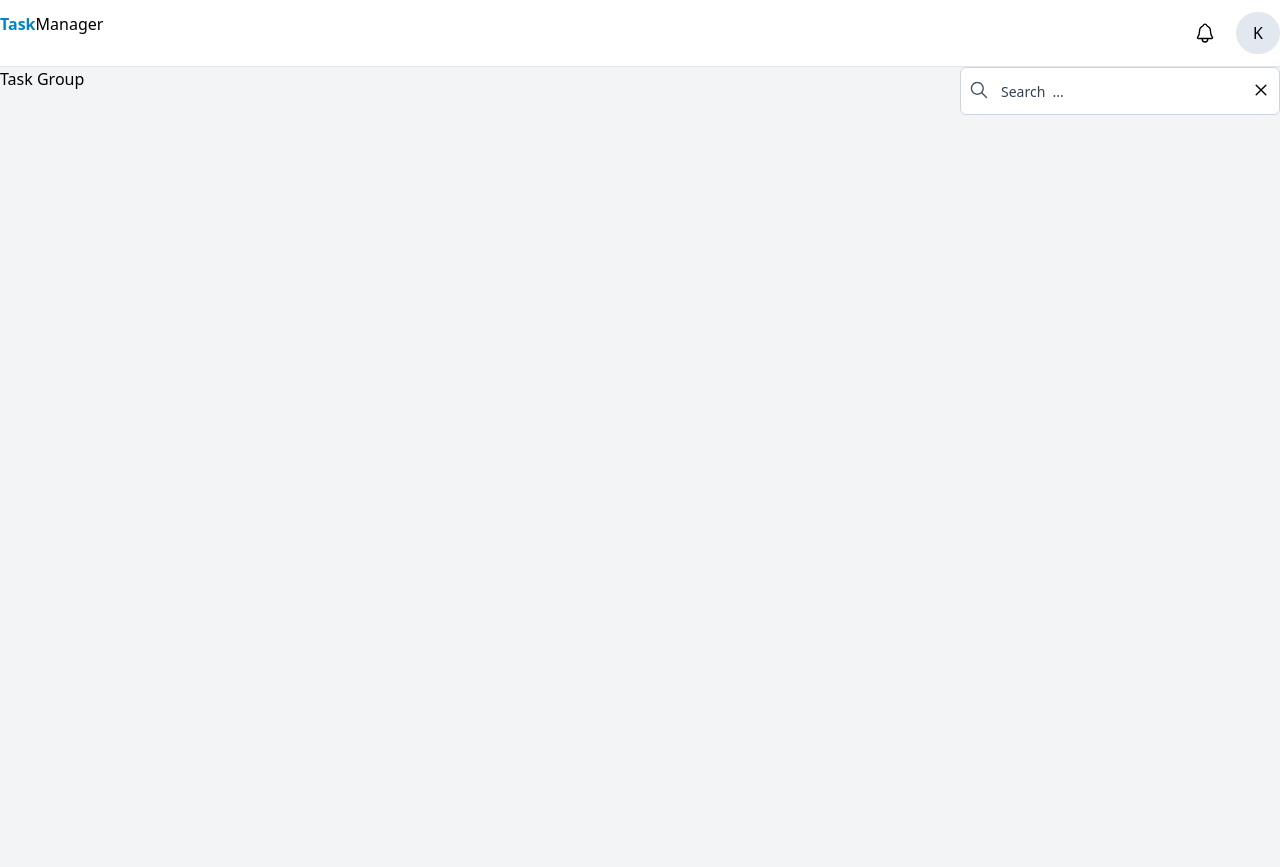
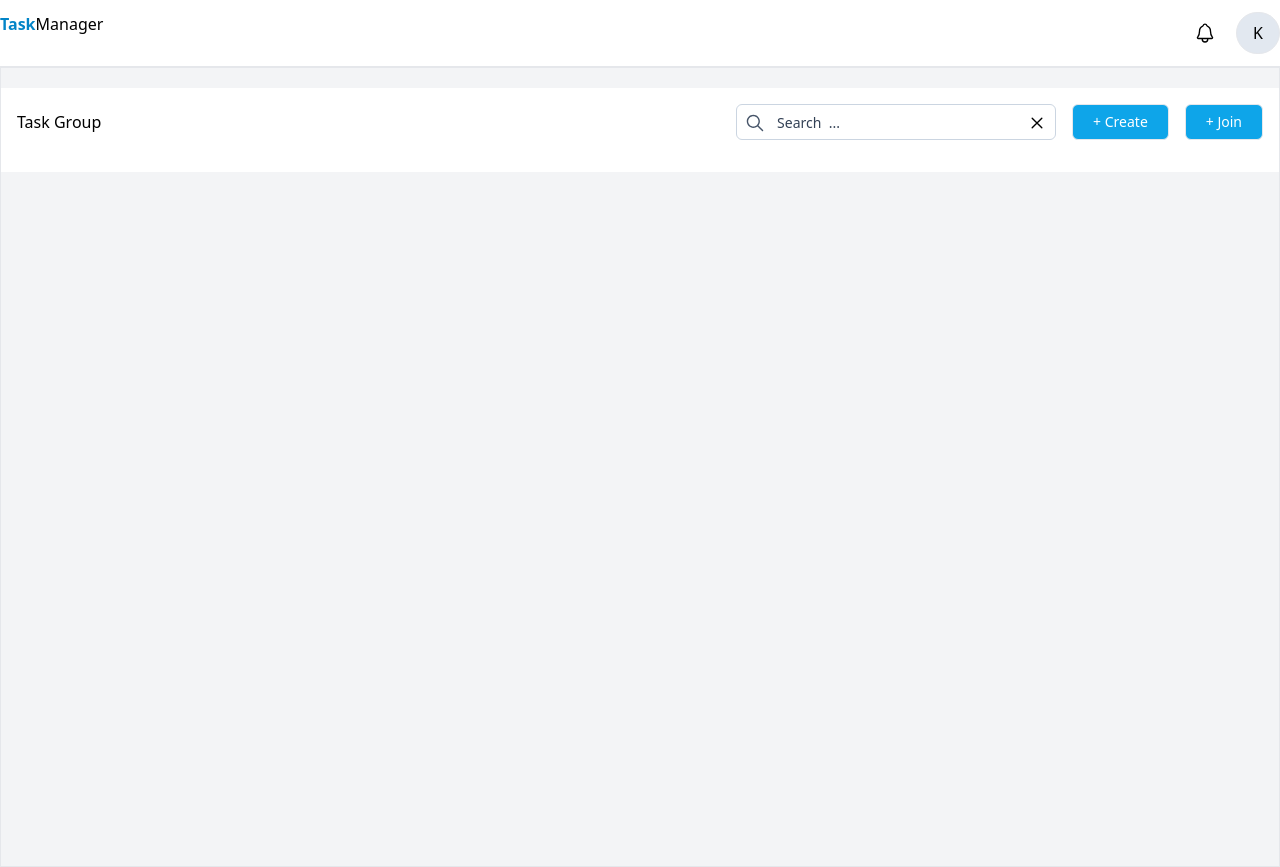
Before and after one commit to b1621/task-manager, a React (Vite) app in the folder client/: page / in a window 1280 px wide. Built offline with nearby package versions, Linux system fonts and the light colour scheme.

Commit message:
creating task group header

```diff
--- /dev/null
+++ b/client/src/components/Button.jsx
@@ -0,0 +1,14 @@
+import React from "react";
+
+const Button = ({ children, handleClick }) => {
+  return (
+    <button
+      className="rounded-md border bg-sky-500 px-5 py-1 text-sm text-white"
+      onClick={handleClick}
+    >
+      {children}
+    </button>
+  );
+};
+
+export default Button;
--- a/client/src/components/SearchBar.jsx
+++ b/client/src/components/SearchBar.jsx
@@ -5,12 +5,12 @@ import { IoCloseOutline } from "react-icons/io5";
 const SearchBar = ({ handleChange, searchValue, cancelSearch }) => {
   return (
     <>
-      <div className="relative flex h-12 w-[25vw]">
+      <div className="relative flex h-9 w-[25vw]">
         <label htmlFor="search">
           <IoIosSearch
             htmlFor="search"
             size={22}
-            className="absolute left-2 top-3 z-30 text-slate-600"
+            className="absolute left-2 top-2 z-30 text-slate-600"
           />
         </label>
         <input
@@ -24,7 +24,7 @@ const SearchBar = ({ handleChange, searchValue, cancelSearch }) => {
         <IoCloseOutline
           size={22}
           onClick={cancelSearch}
-          className="absolute right-2 top-3 z-30 cursor-pointer hover:scale-105 hover:text-black"
+          className="absolute right-2 top-2 z-30 cursor-pointer hover:scale-105 hover:text-black"
         />
       </div>
     </>
--- a/client/src/pages/Home.jsx
+++ b/client/src/pages/Home.jsx
@@ -1,6 +1,7 @@
 import React, { useState } from "react";
 import NavBar from "../components/NavBar";
 import SearchBar from "../components/SearchBar";
+import Button from "../components/Button";
 
 const Home = () => {
   const [searchValue, setSearchValue] = useState("");
@@ -15,18 +16,20 @@ const Home = () => {
   return (
     <div>
       <NavBar />
-      <div className="min-h-screen bg-gray-100">
-        <div className="">
-          <div className="flex justify-between">
+      <div className="min-h-screen border bg-gray-100">
+        <div className="container mx-auto my-5 bg-white p-4">
+          <div className="flex items-center justify-between pb-4">
             <div>
               <h2>Task Group</h2>
             </div>
-            <div>
+            <div className="flex space-x-4">
               <SearchBar
                 handleChange={handleChange}
                 searchValue={searchValue}
                 cancelSearch={cancelSearch}
               />{" "}
+              <Button>+ Create</Button>
+              <Button>+ Join </Button>
             </div>
           </div>
         </div>
```
